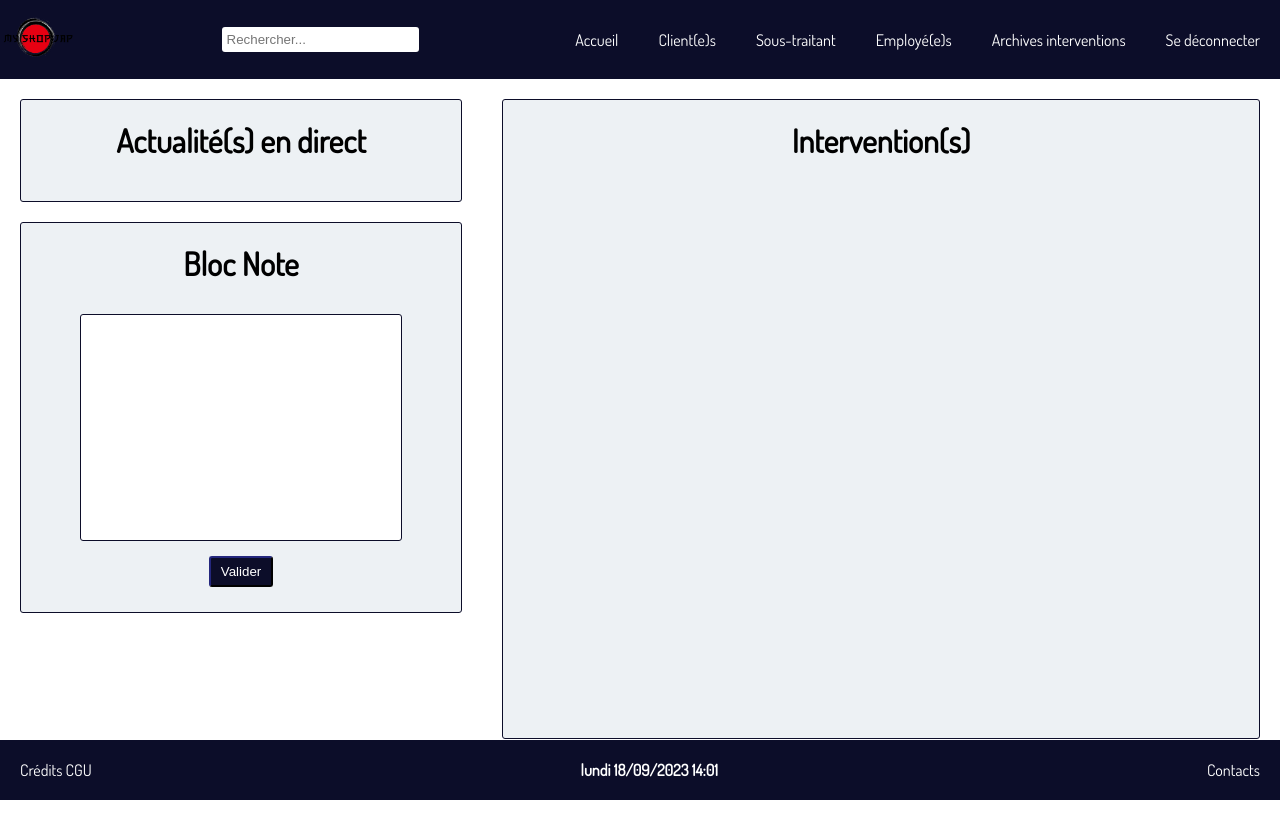
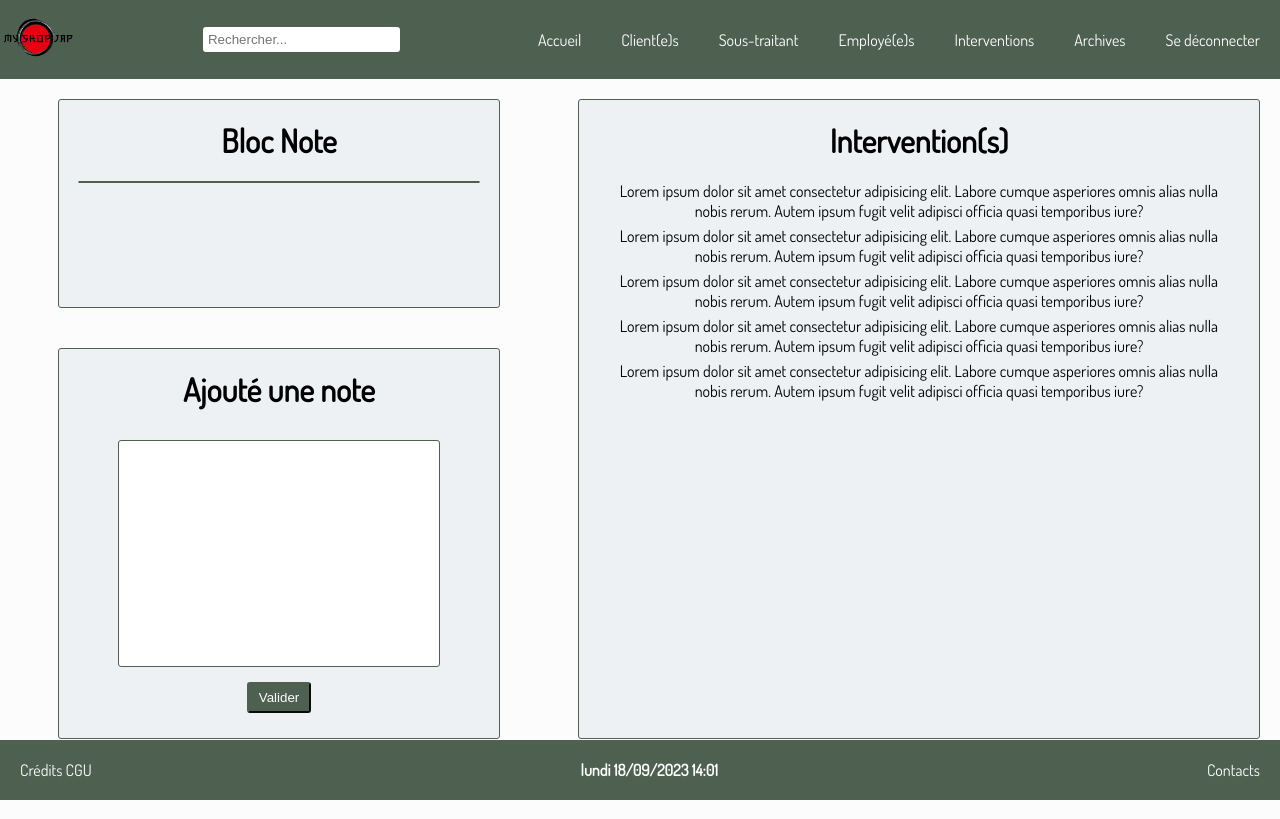
Before and after one commit to tomrib/UNI, a PHP site: the page made by views/desk.php in a window 1280 px wide. Run offline with PHP 8.4, Linux system fonts and the light colour scheme; the template is opened without the code that fills it, so the values that code supplies are empty.

Commit message:
Commit du 18.09 - Voir description
* Modification & création:
- main.sass / intervention.js / reset.sass / variable.sass / desk.sass / intervention.sass / confi.php /  ajaxListCustomerController.php / deskController.php / addEmployeController.php / listInterventionController.php / staffController.php / customerUserModel.php / intervention.php / desk.php / header.php / listIntervention.php

```diff
--- a/assets/css/main.css
+++ b/assets/css/main.css
@@ -74,7 +74,7 @@ th {
 body {
   font-family: "Dosis", sans-serif;
   height: 100%;
-  background-color: #fff;
+  background-color: #fcfcfc;
 }
 
 h1 {
@@ -104,18 +103,18 @@ h2 {
 button {
   margin-right: 10px;
   border-radius: 3px;
-  border-color: #0c0d29;
-  background-color: #0c0d29;
+  border-color: #4e6151;
+  background-color: #4e6151;
   padding: 6px 10px;
-  color: #fff;
+  color: #fcfcfc;
   margin: 5px;
   cursor: pointer;
 }
 button:hover {
   margin-right: 10px;
   border-radius: 3px;
-  border-color: #1b1e5e;
-  background-color: #fff;
+  border-color: #5e8c61;
+  background-color: #fcfcfc;
   padding: 6px 10px;
   color: #000;
   margin: 5px;
@@ -191,22 +190,22 @@ p {
   left: 50%;
   top: 50%;
   transform: translate(-50%, -50%);
-  background-color: #fff;
+  background-color: #fcfcfc;
   border-radius: 3px;
   padding: 10px;
-  border: solid 1px #0c0d29;
+  border: solid 1px #4e6151;
   z-index: 5;
 }
 
 #confirmDeleteModalButton:hover {
   background-color: #FF0000;
-  color: #fff;
-  border: 1px solid #fff;
+  color: #fcfcfc;
+  border: 1px solid #fcfcfc;
 }
 
 header {
-  background-color: #0c0d29;
-  color: #fff;
+  background-color: #4e6151;
+  color: #fcfcfc;
 }
 
 .menuIcon {
@@ -229,7 +228,7 @@ nav li {
 }
 
 nav a {
-  color: #fff;
+  color: #fcfcfc;
   text-decoration: none;
   padding: 5px 10px;
 }
@@ -241,7 +240,7 @@ nav li::after {
   left: 0;
   width: 0;
   height: 2px;
-  background-color: #5dbfd4;
+  background-color: #3b322c;
   transition: width 0.3s ease-in-out;
 }
 
@@ -346,8 +345,8 @@ footer {
   display: flex;
   justify-content: space-between;
   align-items: center;
-  background-color: #0c0d29;
-  color: #fff;
+  background-color: #4e6151;
+  color: #fcfcfc;
   padding: 10px;
   position: sticky;
   bottom: 0;
@@ -438,23 +437,26 @@ form {
   }
 }
 body {
-  background-color: #fff;
+  background-color: #fcfcfc;
 }
 
 .displayDesk {
   display: flex;
   min-height: calc(100vh - (60px + 60px));
-  display: flex;
 }
 
-.arrangement {
+.arrangementDesk {
   display: flex;
+  align-items: center;
   flex-direction: column;
   flex: 1;
+  max-width: 100%;
 }
-
-.displayNote, .displayLive {
-  border: solid 1px #0c0d29;
+.arrangementDesk .displayLive {
+  max-height: 350px;
+}
+.arrangementDesk .displayNote, .arrangementDesk .displayLive {
+  border: solid 1px #4e6151;
   border-radius: 3px;
   background-color: #EDF1F4;
   margin: 20px;
@@ -463,22 +465,31 @@ body {
   flex-direction: column;
   align-items: center;
   flex: 1;
+  text-align: center;
+  width: 400px;
+}
+.arrangementDesk .displayNote form, .arrangementDesk .displayLive form {
+  border: 1px solid;
+  padding: 20px;
+  max-width: 400px;
+  width: 100%;
+}
+
+.liveList {
+  max-width: 400px;
+  width: 100%;
+  overflow-y: scroll;
+  border: 1px solid #4e6151;
+  border-radius: 3px;
 }
 
 #inter {
-  border: solid 1px #0c0d29;
+  border: solid 1px #4e6151;
   border-radius: 3px;
   background-color: #EDF1F4;
   margin: 20px;
   padding: 20px;
-  flex: 2;
-}
-
-form {
-  border: 1px solid;
-  padding: 20px;
-  max-width: 400px;
-  width: 100%;
+  width: 50%;
 }
 
 .displayForm {
@@ -648,7 +659,7 @@ textarea {
   width: 80%;
   margin-top: 10px;
   resize: none;
-  border: 1px solid #0c0d29;
+  border: 1px solid #4e6151;
   border-radius: 3px;
 }
 
--- a/assets/sass/base/_reset.sass
+++ b/assets/sass/base/_reset.sass
@@ -21,7 +21,6 @@ h2
     &:hover
         background-color: $color_7
         color: $color_3
-        border: 1px solid $color_3
 
 .offInput
     display: none
--- a/assets/sass/base/_variable.sass
+++ b/assets/sass/base/_variable.sass
@@ -1,16 +1,16 @@
 //Couleurs:
-$color_1: #0c0d29
-$color_2: #1b1e5e
-$color_3: #fff
-$color_4: #5dbfd4
+//$color_1: #0c0d29
+//$color_2: #1b1e5e
+//$color_3: #fff
+//$color_4: #5dbfd4
+//$color_5: #000
+//$color_6: #EDF1F4
+//$color_7: #FF0000
+
+$color_1: #4e6151
+$color_2: #5e8c61
+$color_3: #fcfcfc
+$color_4: #3b322c
 $color_5: #000
 $color_6: #EDF1F4
 $color_7: #FF0000
-
-//$color_1: #4e6151
-//$color_2: #5e8c61
-//$color_3: #fff
-//$color_4: #3b322c
-//$color_5: #000
-//$color_6: #EDF1F4
-//$color_7: #FF0000
--- a/assets/sass/main.sass
+++ b/assets/sass/main.sass
@@ -14,7 +14,7 @@
 @import 'pages/_subContractors'
 @import 'pages/_archives'
 @import 'pages/_planning'
-// @import 'pages/_interventions'
+@import 'pages/_interventions'
 
 $header_height: 60px
 $footer_height: 60px
--- a/assets/sass/pages/_desk.sass
+++ b/assets/sass/pages/_desk.sass
@@ -6,23 +6,36 @@ $footer_height: 60px
 
 .displayDesk
     @include displayDesk
+
+.arrangementDesk
     display: flex
-
-.arrangement
-    display: flex
+    align-items: center
     flex-direction: column
     flex: 1
+    max-width: 100%
+    .displayLive
+        max-height: 350px
+    .displayNote, .displayLive
+        border: solid 1px $color_1
+        border-radius: 3px
+        background-color: $color_6
+        margin: 20px
+        padding: 20px
+        display: flex
+        flex-direction: column
+        align-items: center
+        flex: 1
+        text-align: center
+        width: 400px
+        form
+            @include form
 
-.displayNote, .displayLive
-    border: solid 1px $color_1
+.liveList
+    max-width: 400px
+    width: 100%
+    overflow-y: scroll
+    border: 1px solid $color_1
     border-radius: 3px
-    background-color: $color_6
-    margin: 20px
-    padding: 20px
-    display: flex
-    flex-direction: column
-    align-items: center
-    flex: 1
 
 #inter
     border: solid 1px $color_1
@@ -30,7 +43,4 @@ $footer_height: 60px
     background-color: $color_6
     margin: 20px
     padding: 20px
-    flex: 2
-
-form
-    @include form
+    width: 50%
--- a/assets/sass/pages/_interventions.sass
+++ b/assets/sass/pages/_interventions.sass
@@ -0,0 +1,22 @@
+$header_height: 60px
+$footer_height: 60px
+
+.tableContainer
+    width: 100%
+    overflow-x: auto
+    margin: 0 auto
+
+table
+    @include displayTable
+    min-height: calc(100vh - (#{$header_height} + #{$footer_height}))
+
+button a
+    color: $color_3
+    text-decoration: none
+    &:hover
+        color: $color_5
+
+#deleteForm
+    border: none
+    width: 100%
+    padding: 0px
--- a/controllers/ajax/ajaxListCustomerController.php
+++ b/controllers/ajax/ajaxListCustomerController.php
@@ -1,5 +1,5 @@
 <?php
-require_once '../../models/customerModel.php';
+require_once '../../models/customersModel.php';
 
 if (isset($_GET['displayid'])) {
     $customer = new customer;
--- a/controllers/deskController.php
+++ b/controllers/deskController.php
@@ -18,11 +18,11 @@ if (count($_POST) > 0) {
         $formErrors['note'] = BLOCK_ERROR_TEXT_EMPTY;
     }
 
-    /*  if (!empty($_SESSION['user']['id'])) {
+    if (!empty($_SESSION['user']['id'])) {
         $note->id_users = intval($_SESSION['user']['id']);
     } else {
         header('location:./Connexion');
-    }*/
+    }
 
     if (count($formErrors) == 0) {
         $note->addNote();
--- /dev/null
+++ b/controllers/interventions/listInterventionController.php
@@ -0,0 +1,5 @@
+<?php
+
+require_once '../../views/includes/header.php';
+require_once '../../views/interventions/listIntervention.php';
+require_once '../../views/includes/footer.php';
--- a/controllers/staff/staffController.php
+++ b/controllers/staff/staffController.php
@@ -1,6 +1,6 @@
 <?php
 session_start();
-require_once '../models/businessUserModel.php';
+require_once '../models/customersUserModel.php';
 require_once '../models/customerModel.php';
 require_once '../models/userModel.php';
 require_once '../models/interventions.php';
--- a/models/customersUserModel.php
+++ b/models/customersUserModel.php
@@ -3,7 +3,7 @@ require_once "database.php";
 class customersUser
 {
     public $db = NULL;
-    public int $id_business = 0;
+    public int $id_customers = 0;
     public int $id_users = 0;
     public string $date = "";
     public string $startDatePlanned = "";
@@ -19,6 +19,4 @@ class customersUser
             die($e->getMessage());
         }
     }
-
-
 }
--- a/models/interventions.php
+++ b/models/interventions.php
@@ -7,7 +7,7 @@ class interventions
     public string $text = "";
     public string $img = "";
     public string $datetime = "";
-    public int $id_business = 0;
+    public int $id_customers = 0;
     public int $id_users = 0;
     public int $id_typesInterventions = 0;
     public int $id_subcontractor = 0;
--- a/views/desk.php
+++ b/views/desk.php
@@ -1,8 +1,7 @@
 <div class="displayDesk">
     <div class="arrangementDesk">
         <div class="displayLive">
-            <h1>Actualité(s) en direct</h1>
-            <div class="newsList">
+            <h1>Bloc Note</h1>
             <div class="liveList">
                 <?php foreach ($list as $e) { ?>
                     <div class="newsItem">
@@ -10,19 +9,25 @@
                         <p><?= $e->text ?></p>
                         <p>Fais le : <?= $e->date ?> à <?= $e->timer ?></p>
                         <button type="button" id="hoverDanger" class="deleteNote" title="suppression de la fiche" data-id="<?= $e->idNote ?>"><i class="fas fa-trash-alt"></i></button>
+                        <hr>
+                        <br>
                     </div>
                 <?php } ?>
             </div>
         </div>
-        </div>
-        <form method="POST" id="bckNote" class="displayNote">
-            <h1>Bloc Note</h1>
-            <textarea wrap="hard" name="note" id="BN" cols="60" rows="15"></textarea>
+        <form action="./Bureau" method="POST" id="bckNote" class="displayNote">
+            <h1>Ajouté une note</h1>
+            <textarea wrap="hard" name="note" id="BN" rows="15"></textarea>
             <p class="errors"><?= @$formErrors['note'] ?></p>
             <button type="submit" name="btnBlockValidation">Valider</button>
         </form>
     </div>
     <div id="inter" class="displayIntervention">
         <h1>Intervention(s)</h1>
+        <p>Lorem ipsum dolor sit amet consectetur adipisicing elit. Labore cumque asperiores omnis alias nulla nobis rerum. Autem ipsum fugit velit adipisci officia quasi temporibus iure?</p>
+        <p>Lorem ipsum dolor sit amet consectetur adipisicing elit. Labore cumque asperiores omnis alias nulla nobis rerum. Autem ipsum fugit velit adipisci officia quasi temporibus iure?</p>
+        <p>Lorem ipsum dolor sit amet consectetur adipisicing elit. Labore cumque asperiores omnis alias nulla nobis rerum. Autem ipsum fugit velit adipisci officia quasi temporibus iure?</p>
+        <p>Lorem ipsum dolor sit amet consectetur adipisicing elit. Labore cumque asperiores omnis alias nulla nobis rerum. Autem ipsum fugit velit adipisci officia quasi temporibus iure?</p>
+        <p>Lorem ipsum dolor sit amet consectetur adipisicing elit. Labore cumque asperiores omnis alias nulla nobis rerum. Autem ipsum fugit velit adipisci officia quasi temporibus iure?</p>
     </div>
 </div>
--- a/views/includes/header.php
+++ b/views/includes/header.php
@@ -54,7 +54,10 @@
                     </ul>
                 </li>
                 <li>
-                    <a href="#">Archives interventions</a>
+                    <a href="#">Interventions</a>
+                </li>
+                <li>
+                    <a href="#">Archives</a>
                 </li>
                 <li class="loginModalTrigger"><a href="./Deconnecter">Se déconnecter</a></li>
             </ul>
```
Also changed, not shown: other parts of assets/css/main.css (+58 -35 lines), assets/js/interventions.js (added, +25 -0 lines), confi.php (+9 -7 lines), controllers/employees/addEmployeController.php (+16 -21 lines), views/interventions/listIntervention.php (+40 -0 lines), .htaccess, 1 other file. Lines whose indentation alone changed are shown as unchanged.
